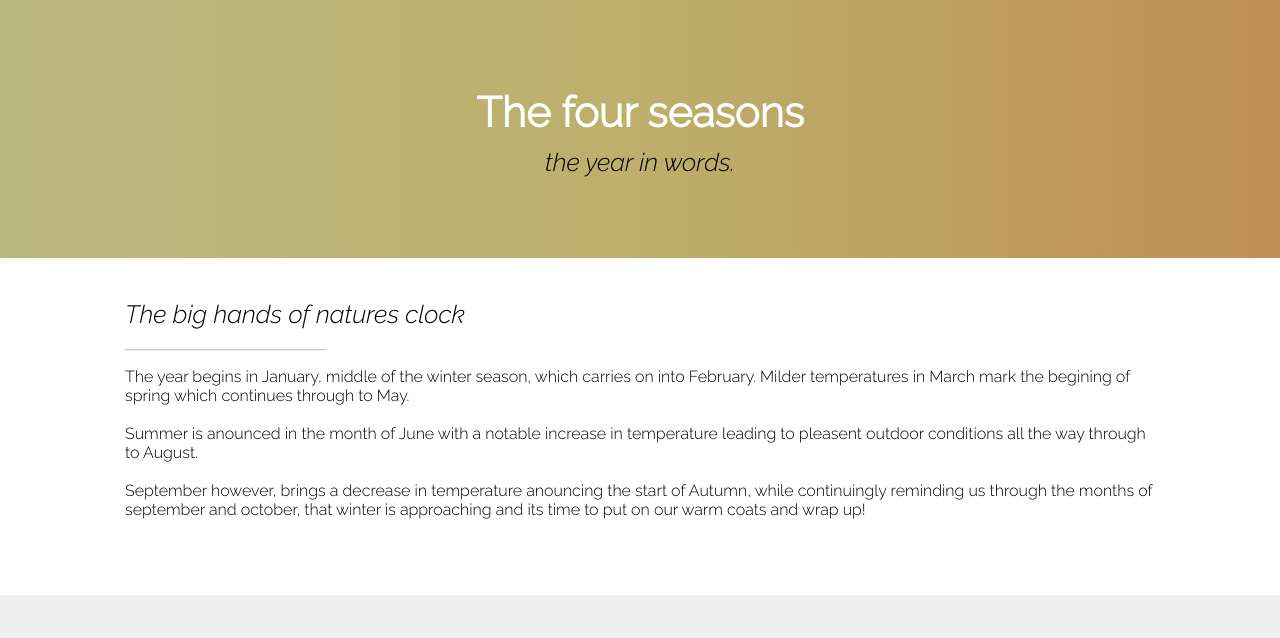
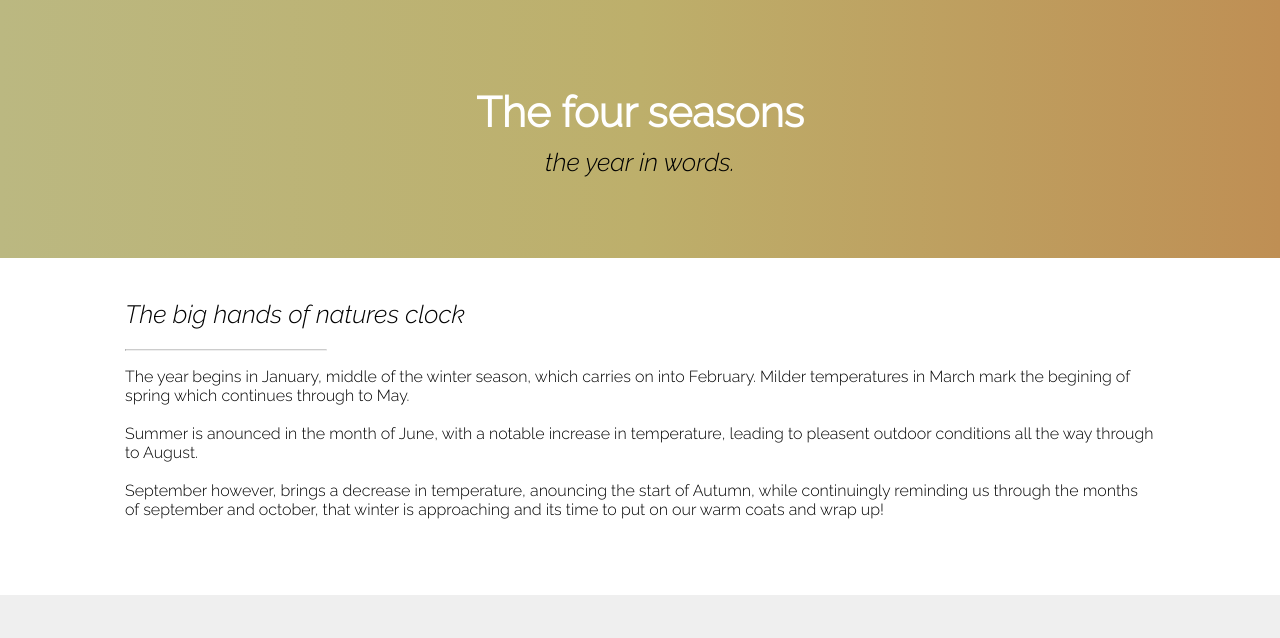
Before and after one commit to sauac/sauac.github.io, a plain HTML site: page index.html in a window 1280 px wide. Shown: the top 638 px of the page. Drawn offline with Linux system fonts and the light colour scheme; a script that the page names is missing.

Commit message:
paragraph text changes

```diff
--- a/index.html
+++ b/index.html
@@ -23,7 +23,7 @@
             <h2 class="intro-title">The big hands of natures clock</h2>
             <hr>
             <!-- <p>The year begins with the month of January in the middle of the winter season. In the past it would normally be quite cold and tempratures around or below zero drgrees were not uncommon. Now in 2019 temperatures here in london can easily hover slightly below 10 degrees centergrade. This continues into February</p>-->
-            <p>The year begins in January, middle of the winter season, which carries on into February. Milder temperatures in March mark the begining of spring which continues through to May. <br><br>Summer is anounced in the month of June with a notable increase in temperature leading to pleasent outdoor conditions all the way through to August. <br><br>September however, brings a decrease in temperature anouncing the start of Autumn, while continuingly reminding us through the months of september and october, that winter is approaching and its time to put on our warm coats and wrap up!
+            <p>The year begins in January, middle of the winter season, which carries on into February. Milder temperatures in March mark the begining of spring which continues through to May. <br><br>Summer is anounced in the month of June, with a notable increase in temperature, leading to pleasent outdoor conditions all the way through to August. <br><br>September however, brings a decrease in temperature, anouncing the start of Autumn, while continuingly reminding us through the months of september and october, that winter is approaching and its time to put on our warm coats and wrap up!
             </p>
         </div>
     </div>
```
